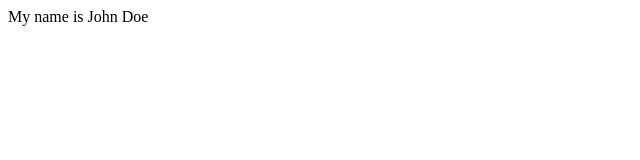
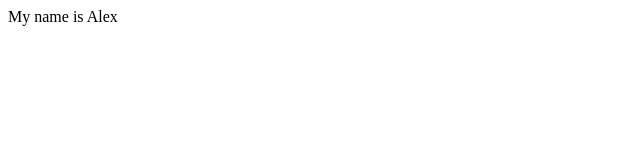
Before and after one commit to GuillaumeGamache1/first-github-project, a plain HTML site: page index.html in a window 1280 px wide. Shown: the full height of the page, 0-640 px from the left. Drawn offline with Linux system fonts and the light colour scheme.

Commit message:
change name to alex

```diff
--- a/index.html
+++ b/index.html
@@ -8,7 +8,7 @@
 </head>
 <body>
 
-My name is John Doe
+My name is Alex
 
 </body>
 </html>
```
